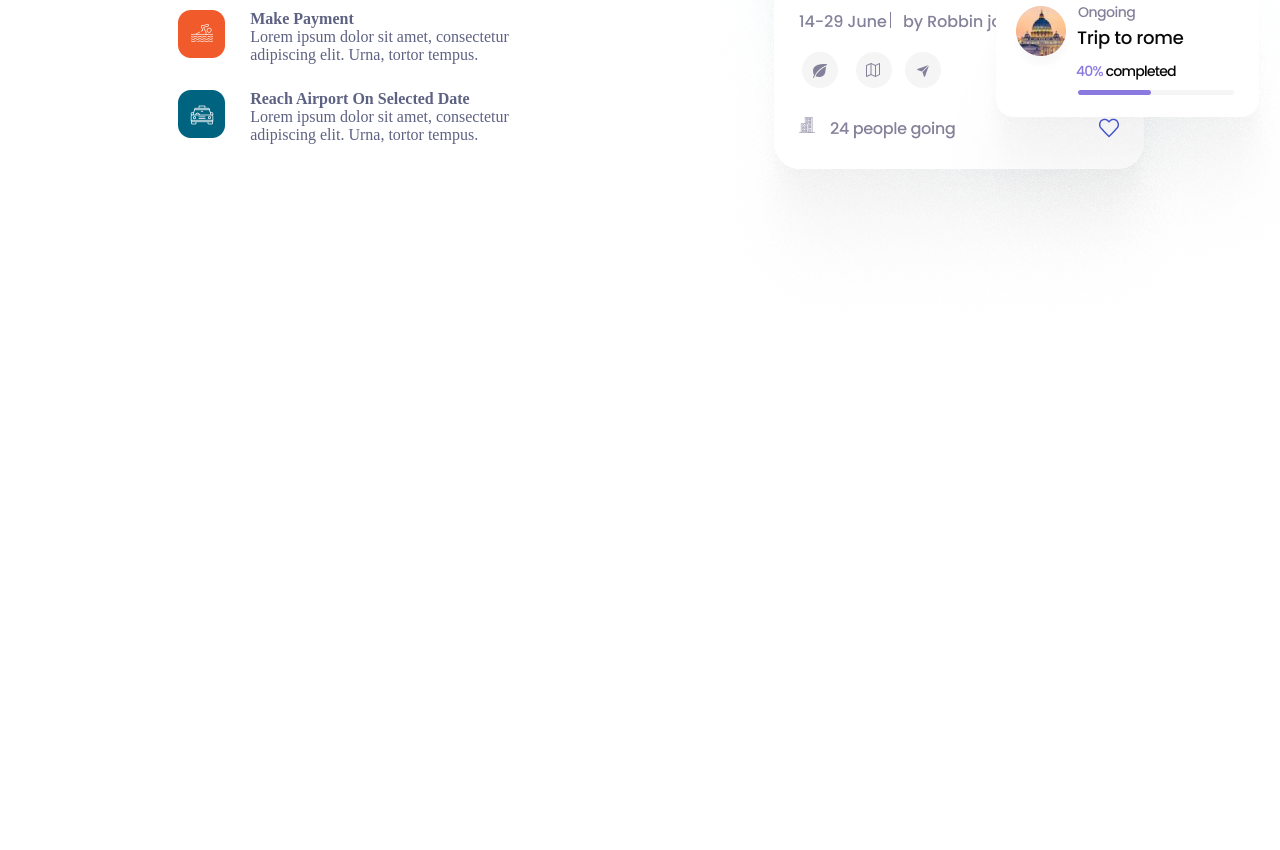
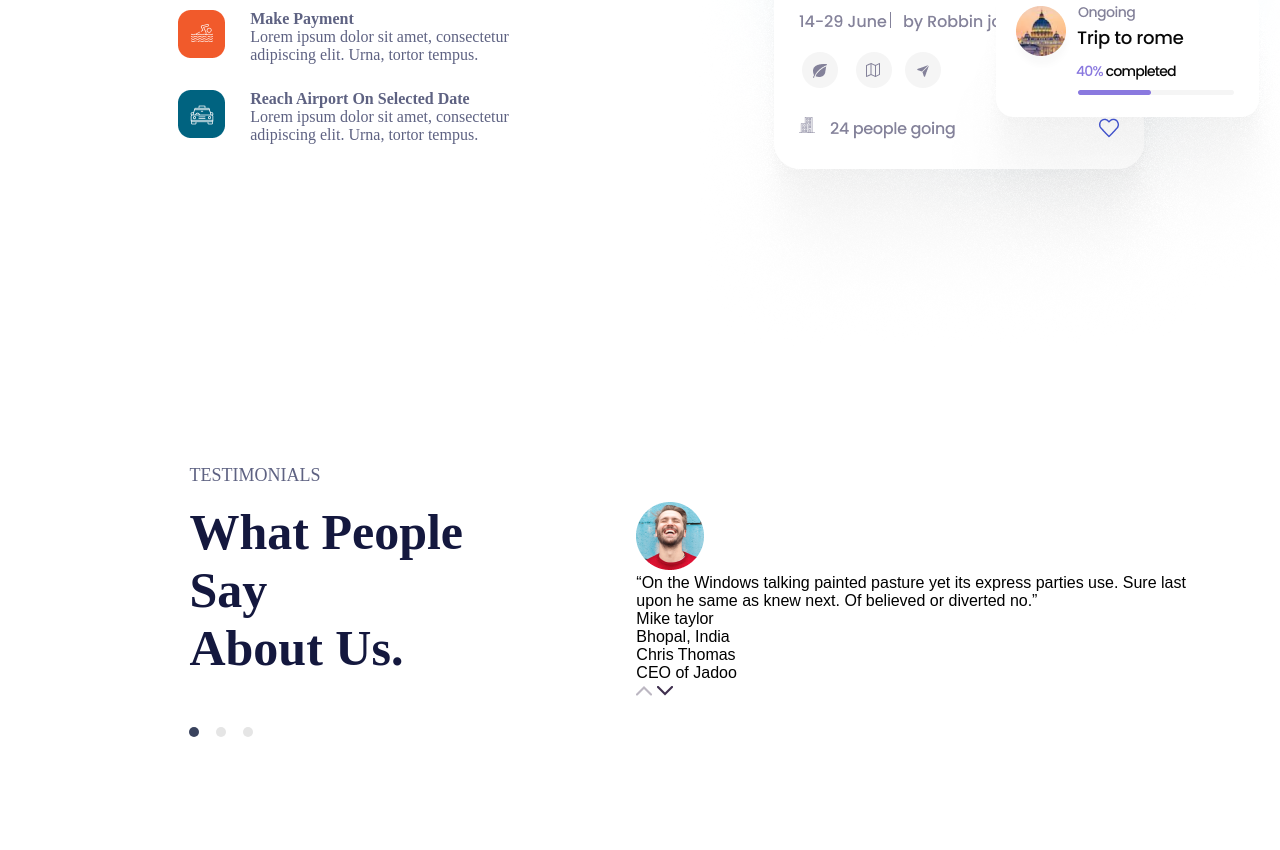
Before and after one commit to VivekKumarHaldar/JADOO, a plain HTML site: page HTML NEW/index.html in a window 1280 px wide. Shown: the part 2553-3403 px from the top of the page. Before the commit the page ends 2906 px from the top, so only its background shows below. Drawn offline with Linux system fonts and the light colour scheme; a web font is replaced by a local one.

Commit message:
comment added

```diff
--- a/HTML NEW/css/styles.css
+++ b/HTML NEW/css/styles.css
@@ -435,5 +435,56 @@
   width: 40%;
 }
 
-.trip2 > img {
+.trip2 > img{
+
 }
+
+
+
+
+/* __________________________________People Comment _____________________________ */
+
+.pComment{
+    display: flex;
+    justify-content: space-evenly;
+    align-items: center;
+    margin-right: 6%;
+    margin-left: 6%;
+}
+
+.pcText{
+    width:50%;
+    display:flex;
+    flex-direction: column;
+    padding: 10%;
+}
+
+.pcText > span{
+    color: #5E6282;
+    font-size: 18px;
+    font-family: "poppins";
+    font-weight: 300;
+
+}
+
+.pcText > p{
+    color: #14183E;
+    font-size: 50px;
+    font-family: "Volkhov";
+    font-weight: bold;
+    margin-top: 5%;
+
+}
+
+.ccCircle{
+    display: flex;
+    gap: 5%;
+    margin-top:15%;
+}
+
+.pcCircle{
+    width: 10px;
+      height: 10px;
+      background-color:#E5E5E5;
+      border-radius: 50%;
+}
--- a/HTML NEW/index.html
+++ b/HTML NEW/index.html
@@ -211,5 +211,49 @@
         <img src="/image/Trip/Image (2).png" alt="" />
       </div>
     </div>
+    <!-- PeopleComment -->
+     <div class="pComment">
+
+      <div class="pcText">
+        <span>TESTIMONIALS</span>
+        <p>What People Say <br>About Us.</p>
+        <div class="ccCircle">
+
+          <div class="pcCircle" style="background-color:#39425D;"></div>
+          <div class="pcCircle"></div>
+          <div class="pcCircle"></div>
+        </div>
+
+      </div>
+      <div class="pcComent">
+        <div class="userComment">
+          <div class="userComent1">
+            <div>
+              <img src="/image/Comment/Image (3).png" alt="">
+              <div class="cpContent">
+                <p>“On the Windows talking painted pasture
+                  yet its express parties use. Sure last
+                   upon he same as knew next. Of
+                   believed or diverted no.”</p>
+                   <span>Mike taylor</span>
+                   <p>Bhopal, India</p>
+              </div>
+            </div>
+          </div>
+          <div class="userComent2">
+            <div>
+              <span>Chris Thomas</span>
+              <p>CEO of Jadoo</p>
+            </div>
+          </div>
+        </div>
+        <div class=" CoppentScrol">
+             <img src="/image/Comment/Vector 2.png" alt="">
+             <img src="/image/Comment/Vector 3.png" alt="">
+             <p></p>
+        </div>
+      </div>
+
+     </div>
   </body>
 </html>
```
Also changed, not shown: HTML NEW/image/Comment/Image (3).png (added), HTML NEW/image/Comment/Vector 2.png (added), HTML NEW/image/Comment/Vector 3.png (added).
